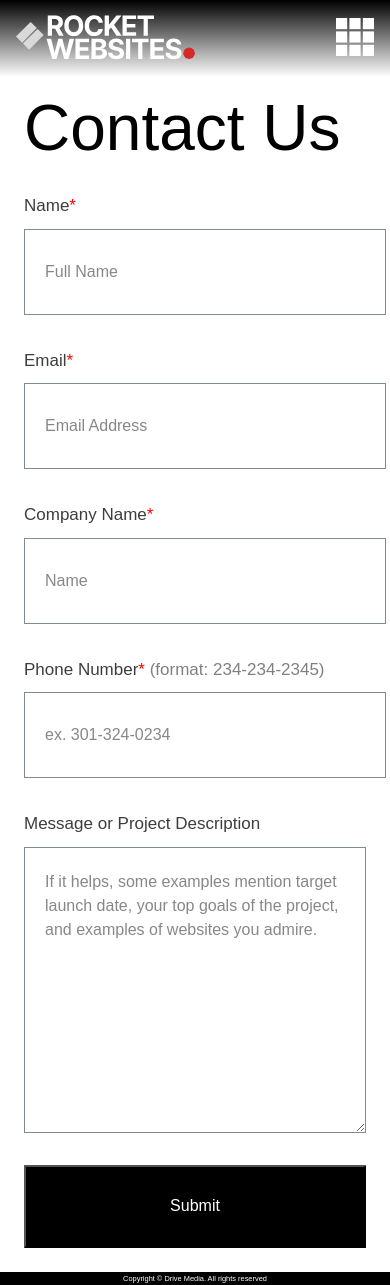
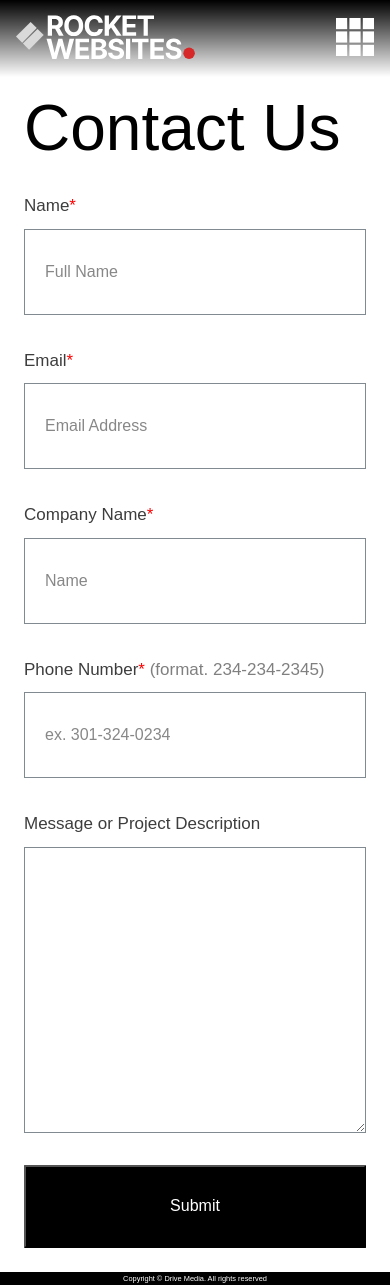
Before and after one commit to will-flores1/marketing-website-theme, a SvelteKit app: page /contact in a window 390 px wide. Built offline with nearby package versions, Linux system fonts and the light colour scheme; a web font is replaced by a local one.

Commit message:
Fix input width mobile

```diff
--- a/src/routes/contact/+page.svelte
+++ b/src/routes/contact/+page.svelte
@@ -27,7 +27,6 @@
 
 <div class="form-column">
 	<form class="contact-form" action="https://formsubmit.co/wilfloresjr@gmail.com" method="POST">
-		<input type="hidden" name="_next" value="https://rocket-websites.vercel.app/thank-you" />
 		<input type="hidden" name="_subject" value="New submission!" />
 		<h1>Contact Us</h1>
 		<div class="form-row">
@@ -69,7 +68,7 @@
 			<div class="col">
 				<label for="phoneNumber"
 					>Phone Number<span style="color: red;">*</span>
-					<span style="color: rgba(0, 0, 0, 0.5)">(format: 234-234-2345)</span></label
+					<span style="color: rgba(0, 0, 0, 0.5)">(format. 234-234-2345)</span></label
 				>
 				<input
 					type="tel"
@@ -84,14 +83,7 @@
 		</div>
 		<div class="form-message">
 			<label for="message">Message or Project Description</label>
-			<textarea
-				placeholder="If it helps, some examples mention target launch date, your top goals of the project, and examples of websites you admire."
-				class="form-text"
-				name="message"
-				rows="10"
-				bind:value={values.message}
-				required
-			/>
+			<textarea class="form-text" name="message" rows="10" bind:value={values.message} required />
 		</div>
 		<button type="submit">Submit</button>
 	</form>
@@ -126,7 +118,6 @@
 	.form-message {
 		display: flex;
 		flex-wrap: wrap;
-		width: 100%;
 		flex: 1;
 	}
 
@@ -217,6 +208,12 @@
 	}
 
 	@media screen and (max-width: 500px) {
+		input {
+			min-width: 0;
+		}
+		.form-column {
+			margin: auto;
+		}
 		.contact-form {
 			padding: 0rem 1.5rem 1.5rem 1.5rem;
 		}
```
